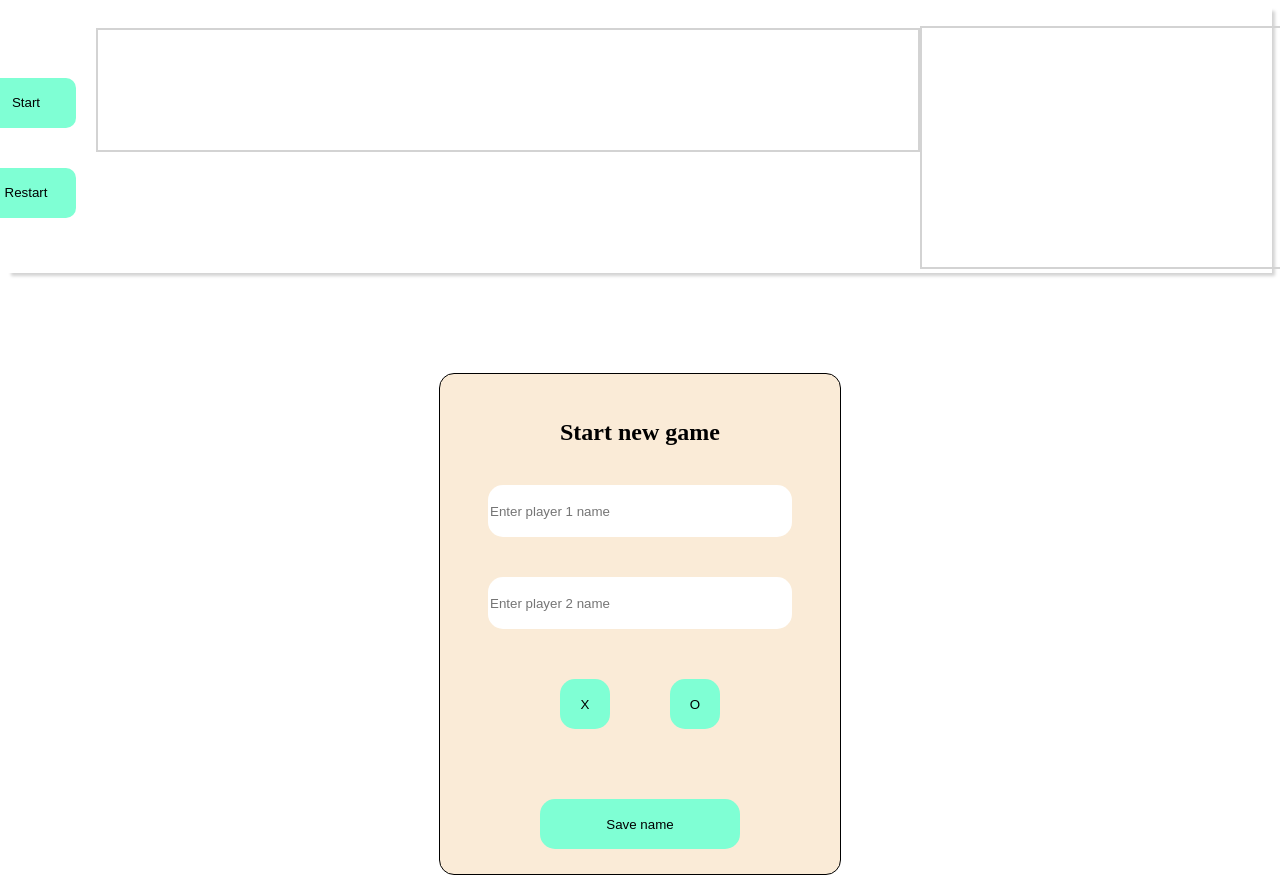
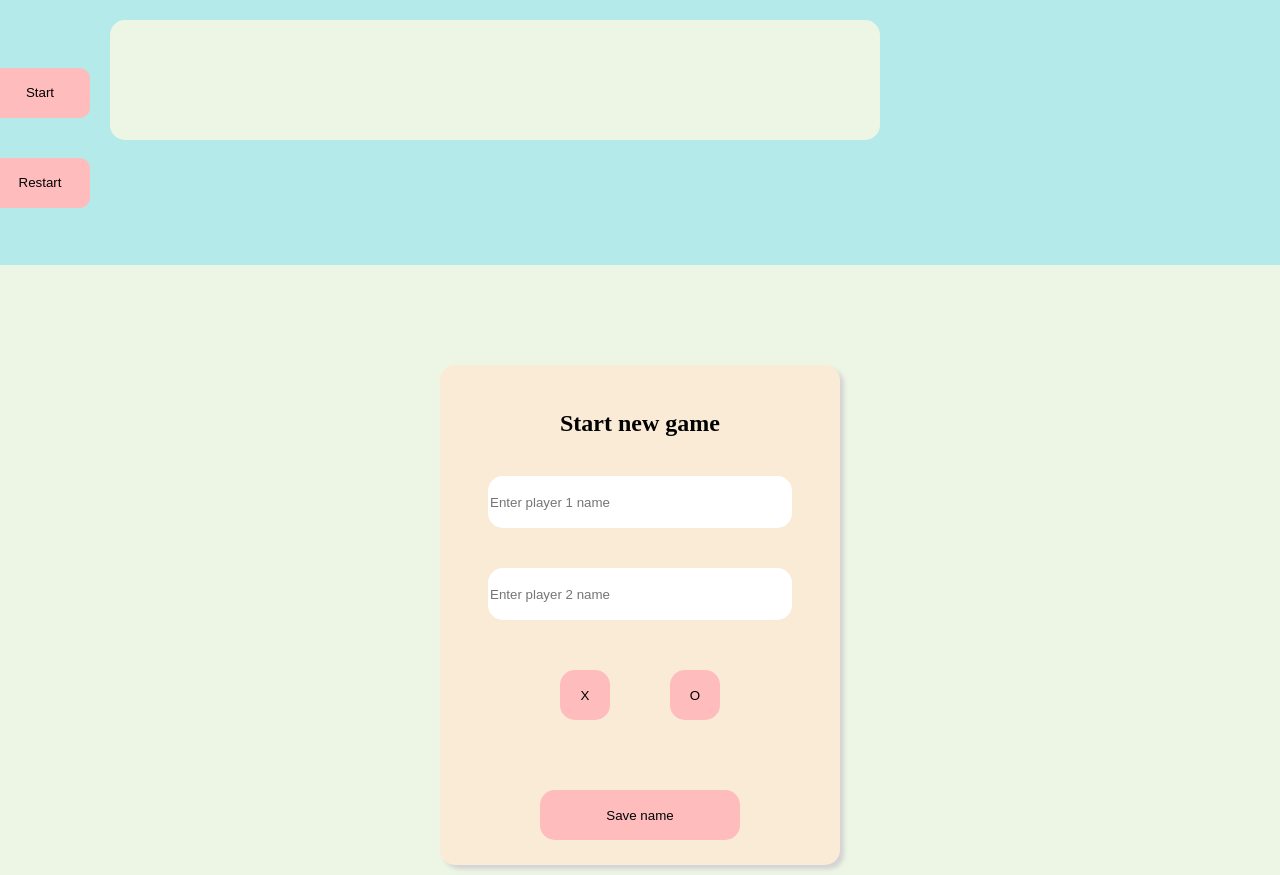
Before and after one commit to Stefan0712/tic-tac-toe, a plain HTML site: page index.html in a window 1280 px wide. Shown: the top 875 px of the page. Drawn offline with Linux system fonts and the light colour scheme.

Commit message:
Added some styling

```diff
--- a/script.js
+++ b/script.js
@@ -11,14 +11,16 @@ xBtn.onclick = function(){
     option = xBtn.value;
     p2Option="O";
 
-    xBtn.style.cssText="background-color: blue";
+    xBtn.style.cssText="background-color: #F38BA0";
+    oBtn.style.cssText="background-color: #FFBCBC";
 }
 oBtn.onclick = function(){
 
     option = oBtn.value;
     p2Option="X";
 
-    oBtn.style.cssText="background-color: blue";
+    oBtn.style.cssText="background-color: #F38BA0";
+    xBtn.style.cssText="background-color: #FFBCBC";
 }
 
 
--- a/style.css
+++ b/style.css
@@ -1,3 +1,11 @@
+body{
+    margin: 0px;
+    background-color: EDF6E5;
+    height: 100%;
+}
+html{
+    height: 100%;
+}
 .top-container{
     box-shadow: 3px 3px 3px lightgray;
     height: 225px;
@@ -7,6 +15,7 @@
     justify-content: center;
     align-items: center;
     padding: 20px;
+    background-color: #B5EAEA;
 }
 .top-container button{
     border-radius: 10px;
@@ -14,7 +23,7 @@
     width: 100px;
     margin: 20px;
     border: none;
-    background-color: aquamarine;
+    background-color: #FFBCBC;
 }
 .buttons{
     display: flex;
@@ -24,19 +33,21 @@
     grid-row: 1/3;
 }
 .display{
-    border: 2px solid lightgrey;
+    background-color: #EDF6E5;
     height: 100px;
-    width: 800px;
+    width: 750px;
     display: grid;
     grid-template-columns: 1fr 1fr;
     padding: 10px;
     grid-column: 2/3;
+    border-radius: 15px;
 }
 .main-container{
     display: flex;
     align-items: center;
     justify-content: center;
     padding: 100px;
+    background-color: #EDF6E5;
 }
 #gameBoard{
     border: 1px black solid;
@@ -55,7 +66,6 @@
     justify-content: center;
 }
 .log{
-    border: 2px solid lightgrey;
     height: 100%;
     width: 400px;
     overflow:hidden;
@@ -66,12 +76,12 @@
     border-radius: 15px;
     height: 500px;
     width: 400px;
-    border: 1px black solid;
     display: flex;
     flex-direction: column;
     align-items: center;
     justify-content: center;
     background-color: antiquewhite;
+    box-shadow: 4px 4px 4px lightgray;
 }
 .startPanel input{
     height: 50px;
@@ -88,7 +98,7 @@
     width: 200px;
     border-radius: 15px;
     border: none;
-    background-color: aquamarine;
+    background-color: #FFBCBC;
     margin-top: 100px;
 
 }
@@ -111,7 +121,11 @@
 }
 .logs{
     height: 20px;
-    background-color: azure;
+    background-color: white;
+    box-shadow: 3px 3px 3px lightgray;
+    margin-top: 3px;
+    padding: 2px;
+    width: 388px;
 }
 .options{
     display: grid;
```
